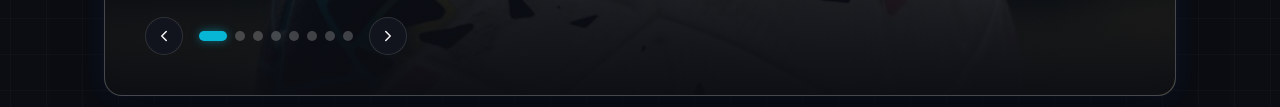
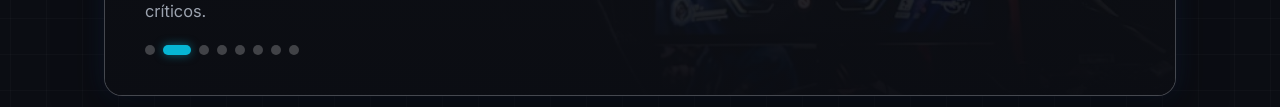
Before and after one commit to Anderson-Oloroso/Anderson-Oloroso.github.io, a plain HTML site: page index.html in a window 1280 px wide. Shown: the part 6210-6317 px from the top of the page. Drawn offline with Linux system fonts and the light colour scheme.

Commit message:
feat(life): auto-play hobby spotlight every 5s without manual arrow buttons

```diff
--- a/css/modules/projects-contact.css
+++ b/css/modules/projects-contact.css
@@ -529,24 +529,7 @@
 }
 
 .hobby-nav-btn {
-  background: var(--bg-surface);
-  border: 1px solid var(--border-regular);
-  color: var(--text-primary);
-  width: 38px;
-  height: 38px;
-  border-radius: 50%;
-  display: flex;
-  align-items: center;
-  justify-content: center;
-  cursor: pointer;
-  transition: all var(--transition-fast);
-}
-
-.hobby-nav-btn:hover {
-  background: var(--accent-blue);
-  border-color: var(--accent-blue);
-  color: #fff;
-  transform: scale(1.08);
+  display: none !important;
 }
 
 .hobby-dots-indicator {
--- a/js/modules/lifeExperience.js
+++ b/js/modules/lifeExperience.js
@@ -247,7 +247,7 @@ export function initLifeExperience() {
     const prefersReduced = window.matchMedia('(prefers-reduced-motion: reduce)').matches;
     if (prefersReduced) return;
     stopTimer();
-    timer = setInterval(next, 7000);
+    timer = setInterval(next, 5000);
   };
 
   const restartTimer = () => {
```
